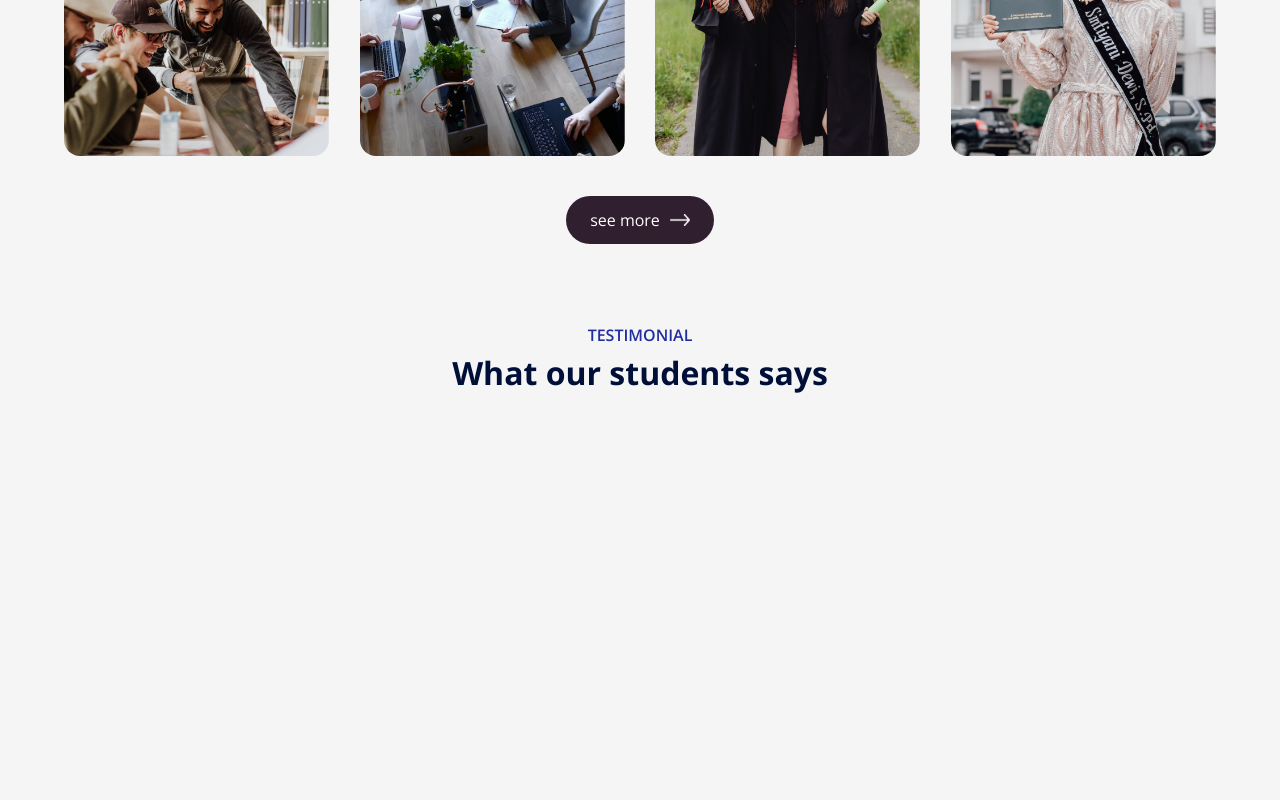
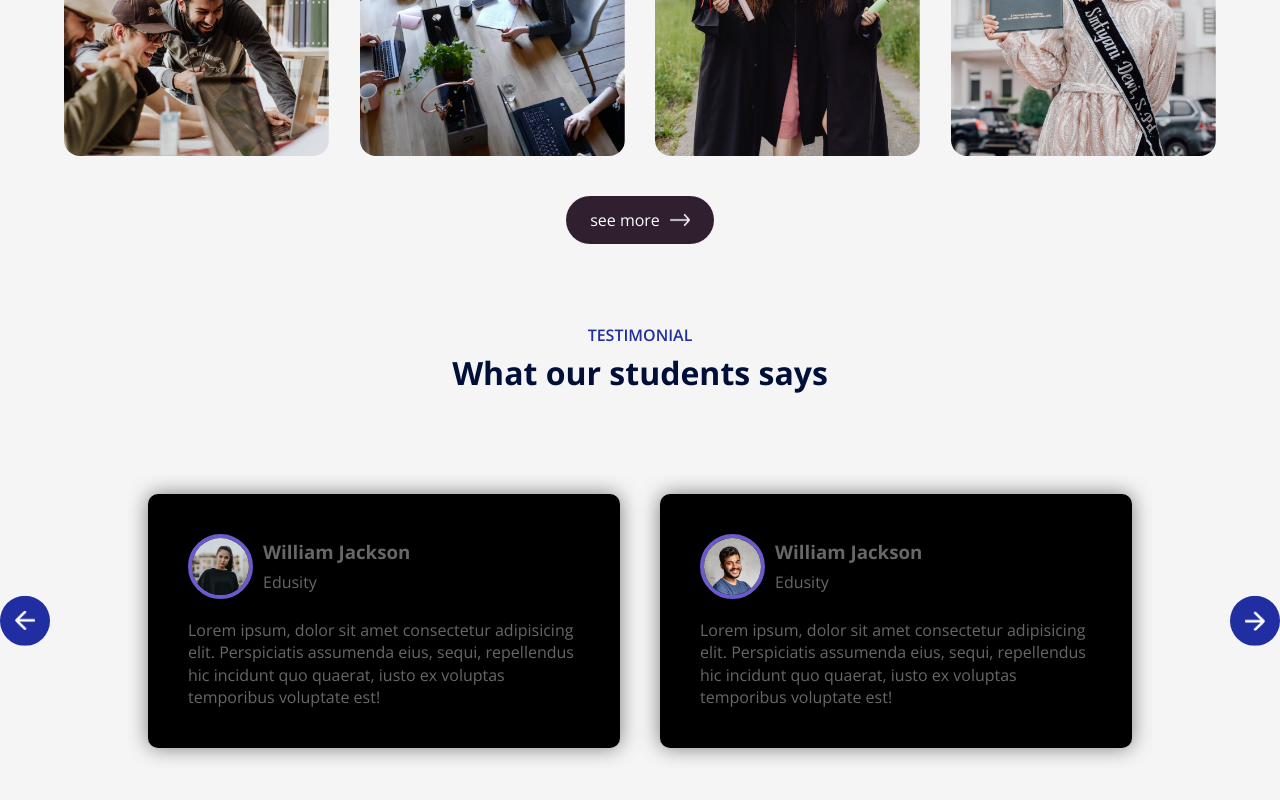
Before and after one commit to prabeenprabu/course-website-1, a React (Vite) app: page / in a window 1280 px wide. Shown: the part 2273-3073 px from the top of the page. Before the commit the page ends 2697 px from the top, so only its background shows below. Built offline with nearby package versions, Linux system fonts and the light colour scheme.

Commit message:
testimonials component finished

```diff
--- a/src/App.jsx
+++ b/src/App.jsx
@@ -5,6 +5,7 @@
 import Title from "./Component/Title/Title";
 import About from "./Component/About/About";
 import Campus from "./Component/Campus/Campus";
+import Testimonials from "./Component/Testimonials/Testimonials";
 
 const App = () => {
     return (
@@ -17,6 +18,7 @@
             <Title subtitle="gallery" title="How our campus looks" />
             <Campus />
             <Title subtitle="testimonial" title="What our students says" />
+            <Testimonials />
         </div>
     );
 };
--- a/src/Component/Testimonials/Testimonials.css
+++ b/src/Component/Testimonials/Testimonials.css
@@ -0,0 +1,64 @@
+.testimonials {
+    margin: 80px auto;
+    padding: 0 80px;
+    position: relative;
+}
+
+.next-btn,
+.back-btn {
+    position: absolute;
+    top: 50%;
+    right: 0;
+    transform: translateY(-50%);
+    padding: 15px;
+    width: 50px;
+    border-radius: 50%;
+    cursor: pointer;
+    background: #212ea2;
+}
+.back-btn {
+    right: auto;
+    left: 0;
+}
+.slider {
+    overflow: hidden;
+}
+.slider ul {
+    display: flex;
+    width: 200%;
+    overflow-x: hidden;
+    transition: 0.5s;
+}
+
+.slider ul li {
+    list-style: none;
+    width: 50%;
+    padding: 20px;
+}
+
+.slide {
+    box-shadow: 0 0 20px rgba(0, 0, 0, 0.5);
+    padding: 40px;
+    border-radius: 10px;
+    color: #676767;
+    line-height: 1.4;
+    background: #000;
+}
+
+.slide img {
+    width: 65px;
+    border-radius: 50%;
+    margin-right: 10px;
+    border: 4px solid slateblue;
+}
+
+.user-info {
+    display: flex;
+    align-items: center;
+    margin-bottom: 20px;
+    font-size: 1rem;
+}
+
+.user-info h3 {
+    margin-bottom: 5px;
+}
--- a/src/Component/Testimonials/Testimonials.jsx
+++ b/src/Component/Testimonials/Testimonials.jsx
@@ -1,9 +1,117 @@
-import React from 'react'
-import './Testimonials.css'
+import React, { useRef } from "react";
+import "./Testimonials.css";
+import next_icon from "../../assets/next-icon.png";
+import back_icon from "../../assets/back-icon.png";
+import user_1 from "../../assets/user-1.png";
+import user_2 from "../../assets/user-2.png";
+import user_3 from "../../assets/user-3.png";
+import user_4 from "../../assets/user-4.png";
 const Testimonials = () => {
-  return (
-    <div>Testimonials</div>
-  )
-}
+    const slider = useRef();
+    let tx = 0;
 
-export default Testimonials
+    const forward = () => {
+        if (tx > -50) {
+            tx -= 25;
+        }
+        slider.current.style.transform = `translateX(${tx}%)`;
+    };
+
+    const backward = () => {
+        if (tx < 0) {
+            tx += 25;
+        }
+        slider.current.style.transform = `translateX(${tx}%)`;
+    };
+
+    return (
+        <div className="testimonials container">
+            <img
+                src={next_icon}
+                alt="next_icon"
+                className="next-btn"
+                onClick={forward}
+            />
+            <img
+                src={back_icon}
+                alt="back_icon"
+                className="back-btn"
+                onClick={backward}
+            />
+            <div className="slider">
+                <ul ref={slider}>
+                    <li>
+                        <div className="slide">
+                            <div className="user-info">
+                                <img src={user_1} alt="user_1" />
+                                <div>
+                                    <h3>William Jackson</h3>
+                                    <span>Edusity</span>
+                                </div>
+                            </div>
+                            <p>
+                                Lorem ipsum, dolor sit amet consectetur
+                                adipisicing elit. Perspiciatis assumenda eius,
+                                sequi, repellendus hic incidunt quo quaerat,
+                                iusto ex voluptas temporibus voluptate est!
+                            </p>
+                        </div>
+                    </li>
+                    <li>
+                        <div className="slide">
+                            <div className="user-info">
+                                <img src={user_2} alt="user_1" />
+                                <div>
+                                    <h3>William Jackson</h3>
+                                    <span>Edusity</span>
+                                </div>
+                            </div>
+                            <p>
+                                Lorem ipsum, dolor sit amet consectetur
+                                adipisicing elit. Perspiciatis assumenda eius,
+                                sequi, repellendus hic incidunt quo quaerat,
+                                iusto ex voluptas temporibus voluptate est!
+                            </p>
+                        </div>
+                    </li>
+                    <li>
+                        <div className="slide">
+                            <div className="user-info">
+                                <img src={user_3} alt="user_1" />
+                                <div>
+                                    <h3>William Jackson</h3>
+                                    <span>Edusity</span>
+                                </div>
+                            </div>
+                            <p>
+                                Lorem ipsum, dolor sit amet consectetur
+                                adipisicing elit. Perspiciatis assumenda eius,
+                                sequi, repellendus hic incidunt quo quaerat,
+                                iusto ex voluptas temporibus voluptate est!
+                            </p>
+                        </div>
+                    </li>
+                    <li>
+                        <div className="slide">
+                            <div className="user-info">
+                                <img src={user_4} alt="user_1" />
+                                <div>
+                                    <h3>William Jackson</h3>
+                                    <span>Edusity</span>
+                                </div>
+                            </div>
+                            <p>
+                                Lorem ipsum, dolor sit amet consectetur
+                                adipisicing elit. Perspiciatis assumenda eius,
+                                sequi, repellendus hic incidunt quo quaerat,
+                                iusto ex voluptas temporibus voluptate est!
+                            </p>
+                        </div>
+                    </li>
+                </ul>
+            </div>
+        </div>
+    );
+};
+
+export default Testimonials;
```
